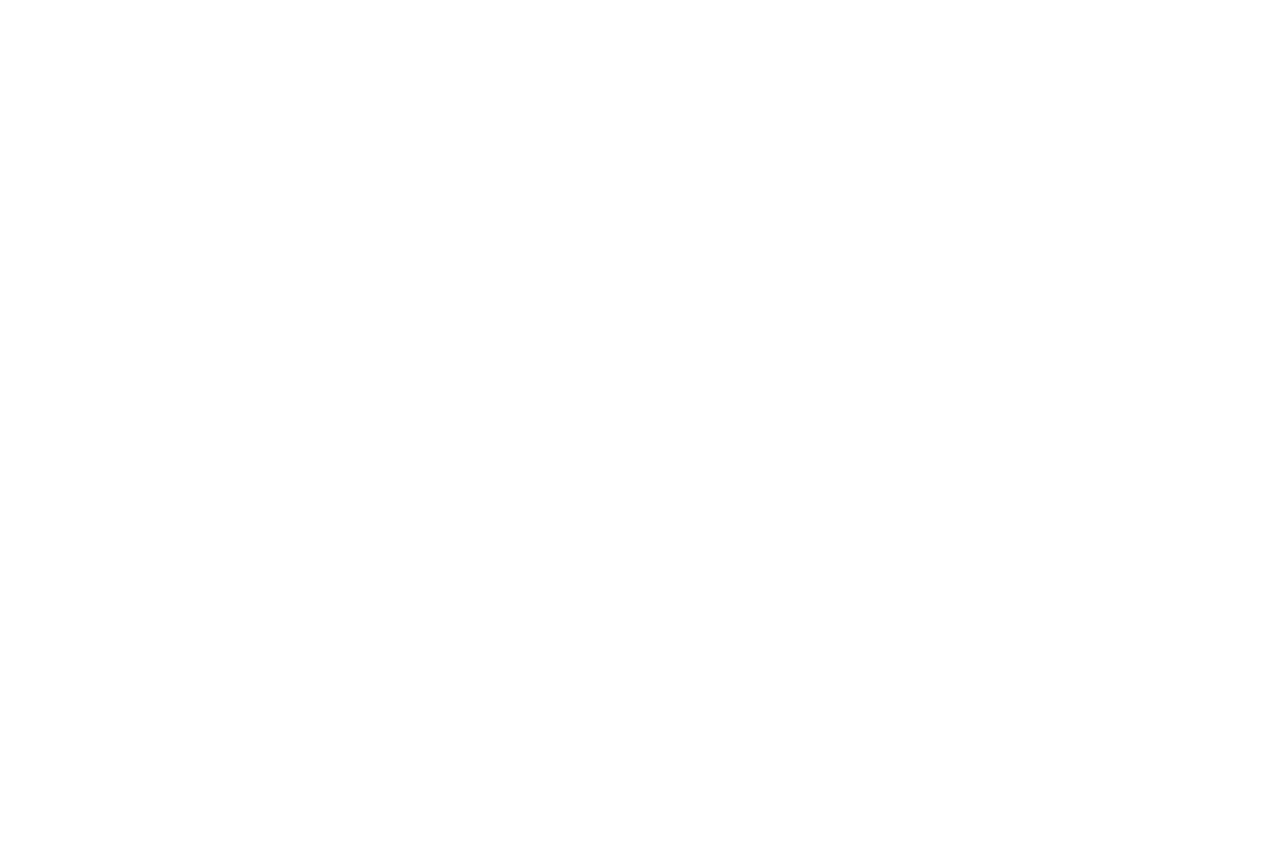
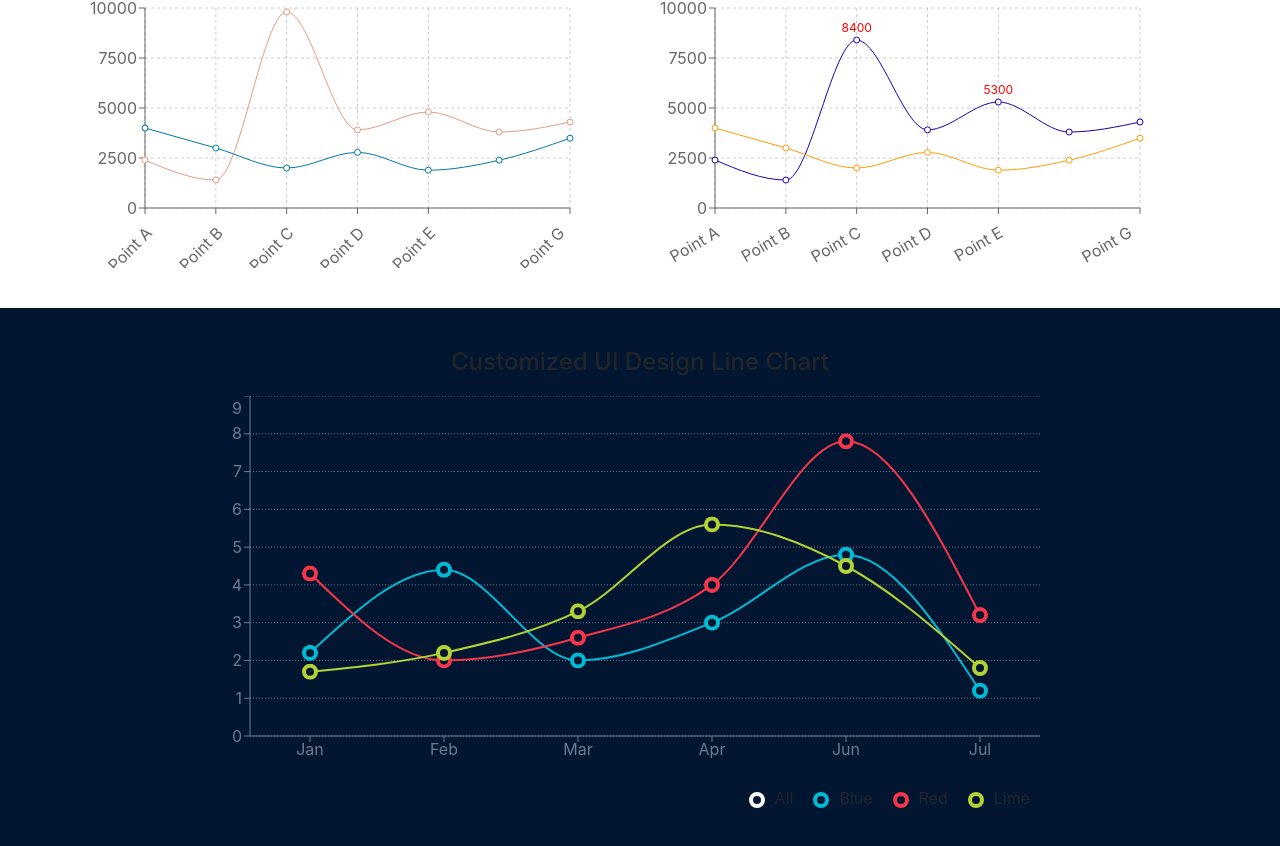
Before and after one commit to ivywang122/react-chart-demo, a React (Create React App) app: page / in a window 1280 px wide. Shown: the part 160-1006 px from the top of the page. Before the commit the page ends 800 px from the top, so only its background shows below. Built offline with nearby package versions, Linux system fonts and the light colour scheme.

Commit message:
2019-04-19: update custum UI design of Line Chart

```diff
--- a/package.json
+++ b/package.json
@@ -7,12 +7,13 @@
     "connected-react-router": "^6.0.0",
     "history": "^4.7.2",
     "husky": "^1.2.1",
+    "lint-staged": "^8.1.0",
     "prettier": "^1.15.3",
     "react": "^16.8.6",
     "react-bootstrap": "^1.0.0-beta.8",
     "react-d3-components": "^0.9.1",
     "react-dom": "^16.8.6",
-    "react-highcharts": "^16.0.2",
+    "react-highcharts ": "^16.0.2",
     "react-icons": "^3.5.0",
     "react-liquid-gauge": "^1.2.4",
     "react-minimal-pie-chart": "^4.0.0",
--- a/src/App.js
+++ b/src/App.js
@@ -17,7 +17,7 @@ class App extends Component {
             <div>
               <Header />
               <Switch>
-                <Route exact path="/" component={DoughnutContainer} />
+                <Route exact path="/" component={LineChartContainer} />
                 <Route path="/LineChart" component={LineChartContainer} />
                 <Route path="/Liquid" component={DoughnutContainer} />
               </Switch>
--- a/src/common/Header.js
+++ b/src/common/Header.js
@@ -19,11 +19,11 @@ class Header extends Component {
   render() {
     return(
       <HeaderContainer>
-        <NavLink exact to="/" activeClassName="active">Doughnut Chart</NavLink>
-        <NavLink to="/PieChart">Pie Chart</NavLink>
-        <NavLink to="/LineChart">Line Chart</NavLink>
+        <NavLink exact to="/" activeClassName="active">Line Chart</NavLink>
         <NavLink to="/BarChart">Bar Chart</NavLink>
         <NavLink to="/AreaChart">Area Chart</NavLink>
+        <NavLink to="/PieChart">Pie Chart</NavLink>
+        <NavLink to="/DoughnutChart">Doughnut Chart</NavLink>
         <NavLink to="/Liquid">Liquid Gauge</NavLink>
       </HeaderContainer>
     );
--- a/src/components/LineChartContainer.js
+++ b/src/components/LineChartContainer.js
@@ -3,7 +3,7 @@ import { Container, Row, Col } from 'react-bootstrap'
 import SimpleLineChart from './linechart/SimpleLineChart'
 import CustLabelLineChart from './linechart/CustLabelLineChart'
 import CustUiDesignLineChart from './linechart/CustUiDesignLineChart'
-import styled from 'styled-components'
+import styled, {css} from 'styled-components'
 
 class LineChartContainer extends PureComponent {
   constructor(props) {
@@ -36,7 +36,7 @@ class LineChartContainer extends PureComponent {
             </Row>
           </Container>
         </Block>
-        <Block color={'#021631'}>
+        <Block center color={'#021631'}>
           <Container>
             <Title center>Customized UI Design Line Chart</Title>
             <CustUiDesignLineChart />
@@ -53,6 +53,15 @@ const Block = styled.div`
   h2{
     color: ${props => props.color?  props.theme.colors.gray200 : null};
   }
+  ${props => {
+    if(props.center) {
+      return css`
+        .recharts-wrapper{
+          margin: auto;
+        }
+      `
+    }
+  }}
 `;
 
 const Title = styled.h2`
--- a/src/components/linechart/CustLabelLineChart.js
+++ b/src/components/linechart/CustLabelLineChart.js
@@ -60,7 +60,7 @@ export default class RechartSimpleDemo2 extends PureComponent {
         data={data}
         margin={{ right: 15, left: 0 }}
       >
-        <CartesianGrid strokeDasharray="8 8" />
+        <CartesianGrid strokeDasharray="3 3" />
         <XAxis
           dataKey="name"
           height={60}
--- a/src/components/linechart/CustUiDesignLineChart.js
+++ b/src/components/linechart/CustUiDesignLineChart.js
@@ -1,45 +1,209 @@
 import React, { PureComponent } from 'react';
-import {
-  LineChart, Line, XAxis, YAxis, CartesianGrid, Tooltip, Legend, ReferenceLine,
-} from 'recharts';
+import { LineChart, Line, XAxis, YAxis, CartesianGrid, Tooltip, Legend, ReferenceLine } from 'recharts';
+import styled from 'styled-components'
 
 const data = [
   {
-    name: 'Page A', uv: 4000, pv: 2400, amt: 2400,
+    name: 'Jan', blue: 2.2, red: 4.3, lime: 1.7,
   },
   {
-    name: 'Page B', uv: 3000, pv: 1398, amt: 2210,
+    name: 'Feb', blue: 4.4, red: 2.0, lime: 2.2,
   },
   {
-    name: 'Page C', uv: 2000, pv: 9800, amt: 2290,
+    name: 'Mar', blue: 2.0, red: 2.6, lime: 3.3,
   },
   {
-    name: 'Page D', uv: 2780, pv: 3908, amt: 2000,
+    name: 'Apr', blue: 3.0, red: 4.0, lime: 5.6,
   },
   {
-    name: 'Page E', uv: 1890, pv: 4800, amt: 2181,
+    name: 'Jun', blue: 4.8, red: 7.8, lime: 4.5,
   },
   {
-    name: 'Page F', uv: 2390, pv: 3800, amt: 2500,
-  },
-  {
-    name: 'Page G', uv: 3490, pv: 4300, amt: 2100,
+    name: 'Jul', blue: 1.2, red: 3.2, lime: 1.8,
   },
 ];
 
+class CustLegend extends PureComponent {
+  render() {
+    const { payload, activeLine } = this.props;
+
+    return (
+    <LegendBlock>
+      <LengendItem
+        isActive={activeLine === 'All'}
+        onClick={() => this.props.onClick('All')}
+      >
+        <svg width={16} height={16} viewBox="0 0 16 16">
+          <Circle stroke={`white`} cx={8} cy={8} r={8} />
+          <Circle stroke={`#02152F`} cx={8} cy={8} r={4} />
+        </svg>
+        <span>All</span>
+      </LengendItem>
+      {payload.map((entry, index) => (
+        <LengendItem
+          key={`item-${index}`}
+          isActive={activeLine === entry.value}
+          onClick={() => this.props.onClick(entry.value)}
+        >
+          <svg width={16} height={16} viewBox="0 0 16 16">
+            <Circle stroke={entry.color} cx={8} cy={8} r={8} />
+            <Circle stroke={`#02152F`} cx={8} cy={8} r={4} />
+          </svg>
+          <span>{entry.value}</span>
+        </LengendItem>
+      ))}
+    </LegendBlock>
+  );
+  }
+
+}
+
 export default class CustUiDesignLineChart extends PureComponent {
+  constructor(props) {
+    super(props)
+    this.onLineChange = this._onLineChange.bind(this)
 
+    this.state = {
+      activeLine: 'All',
+      opacity: {
+        blue: 1,
+        red: 1,
+        lime: 1
+      }
+    }
+  }
   render() {
+    const { activeLine, opacity } = this.state;
     return (
-      <LineChart width={500} height={300} data={data}>
-        <CartesianGrid strokeDasharray="3 3" />
-        <XAxis dataKey="name" padding={{ left: 30, right: 30 }} />
-        <YAxis />
+      <LineChart
+        width={900}
+        height={420}
+        data={data}
+        margin={{ left: 0, right: 50 }}
+      >
+        <CartesianGrid
+          vertical={false}
+          stroke={`#6C7B90`}
+          strokeDasharray='1 2'
+        />
+        <XAxis
+          dataKey="name"
+          padding={{ left: 60, right: 60 }}
+          stroke={`#6C7B90`}
+        />
+        <YAxis
+          domain={[0,9]}
+          ticks={[0,1,2,3,4,5,6,7,8,9]}
+          minTickGap={1}
+          interval="preserveStartEnd"
+          stroke={`#6C7B90`}
+        />
         <Tooltip />
-        <Legend />
-        <Line type="monotone" dataKey="pv" stroke="#8884d8" activeDot={{ r: 8 }} />
-        <Line type="monotone" dataKey="uv" stroke="#82ca9d" />
+        <Legend
+          iconSize={24}
+          iconType={`rect`}
+          content={<CustLegend activeLine={activeLine} onClick={this.onLineChange} />}
+        />
+        <Line
+          type="monotone"
+          dataKey="blue"
+          name="Blue"
+          stroke="#00BBD6"
+          strokeWidth={2}
+          strokeOpacity={opacity.blue}
+          strokeDasharray={activeLine === 'Blue' || activeLine === 'All'? null : '5 5'}
+          dot={<CustomizedDot />}
+        />
+        <Line
+          type="monotone"
+          dataKey="red"
+          name="Red"
+          stroke="#F8364B"
+          strokeWidth={2}
+          strokeOpacity={opacity.red}
+          strokeDasharray={activeLine === 'Red' || activeLine === 'All'? null : '5 5'}
+          dot={<CustomizedDot />}
+          activeDot={<CustomizedActiveDot />}
+        />
+        <Line
+          type="monotone"
+          dataKey="lime"
+          name="Lime"
+          stroke="#B3D236"
+          strokeWidth={2}
+          strokeOpacity={opacity.lime}
+          strokeDasharray={activeLine === 'Lime' || activeLine === 'All'? null : '5 5'}
+          dot={<CustomizedDot />}
+        />
       </LineChart>
     );
   }
+
+
+  _onLineChange(line) {
+    let { opacity } = this.props;
+    if(line === 'Red')
+      opacity = { blue: 0.5, red: 1, lime: 0.5 }
+    else if (line === 'Lime')
+      opacity = { blue: 0.5, red: 0.5, lime: 1 }
+    else if (line === 'Blue')
+      opacity = { blue: 1, red: 0.5, lime: 0.5 }
+    else
+      opacity = { blue: 1, red: 1, lime: 1 }
+    this.setState({ activeLine: line, opacity })
+  }
 }
+
+const Circle = props => {
+  return <circle fill={props.stroke} cx={props.cx} cy={props.cy} r={props.r} />
+}
+
+const Text = props => {
+  return <text transform="matrix(1 0 0 1 12.6514 37.5459)" fill="white" fontFamily={`微軟正黑體`} fontSize="24">{props.value}</text>
+}
+
+const CustomizedDot = props => {
+  const { cx, cy, stroke } = props;
+  return (
+    <svg x={cx - 8} y={cy - 8} width={16} height={16} viewBox="0 0 16 16" >
+      <Circle stroke={stroke} cx={8} cy={8} r={8} />
+      <Circle stroke={`#02152F`} cx={8} cy={8} r={4} />
+    </svg>
+  );
+}
+
+
+const CustomizedActiveDot = props => {
+  let { cx, cy, fill, value } = props;
+  value = value.toFixed(1);
+  if(cy < 60) cy += 90
+
+  return (
+    <svg x={cx - 30} y={cy - 75} width={60} height={60} viewBox="0 0 60 60" >
+      <Circle stroke={fill} cx={30} cy={30} r={30} />
+      <Text value={value} />
+    </svg>
+  );
+}
+
+const LegendBlock = styled.div`
+  display: flex;
+  justify-content: flex-end;
+  margin-top: 20px;
+  float: right;
+  height: 30px;
+  background-color: ${props => props.theme.colors.gray900};
+`;
+
+const LengendItem = styled.div`
+  padding: 0 10px;
+  color: ${props => props.theme.colors.gray500};
+  background-color: ${props => props.isActive? props.theme.colors.black : 'transparent'};
+  cursor: pointer;
+  &:hover{
+    background-color: ${props => props.theme.colors.black};
+  }
+  svg{
+    margin-right: 10px;
+  }
+`;
```
Also changed, not shown: src/components/see2.js (+49 -26 lines).
